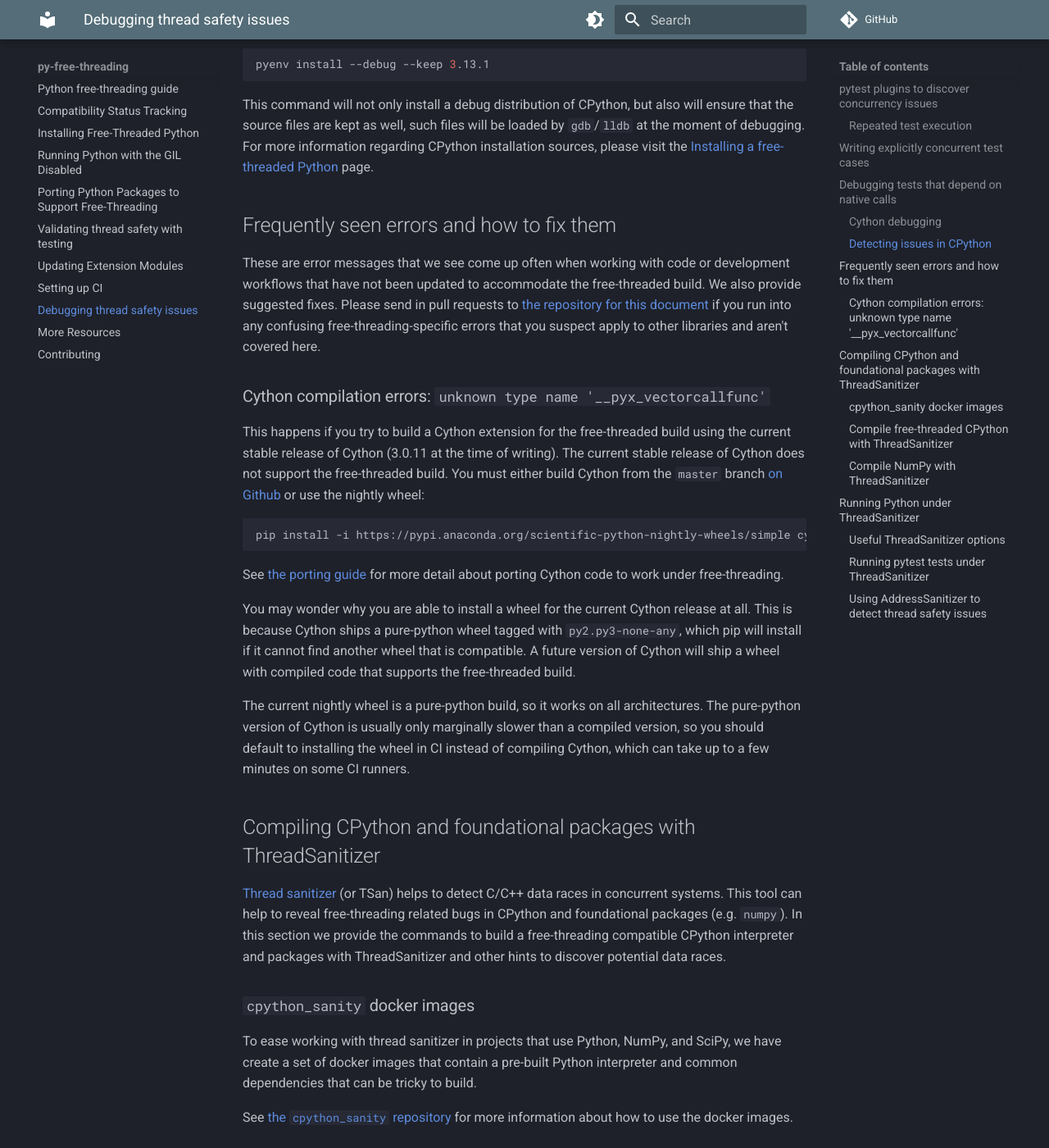
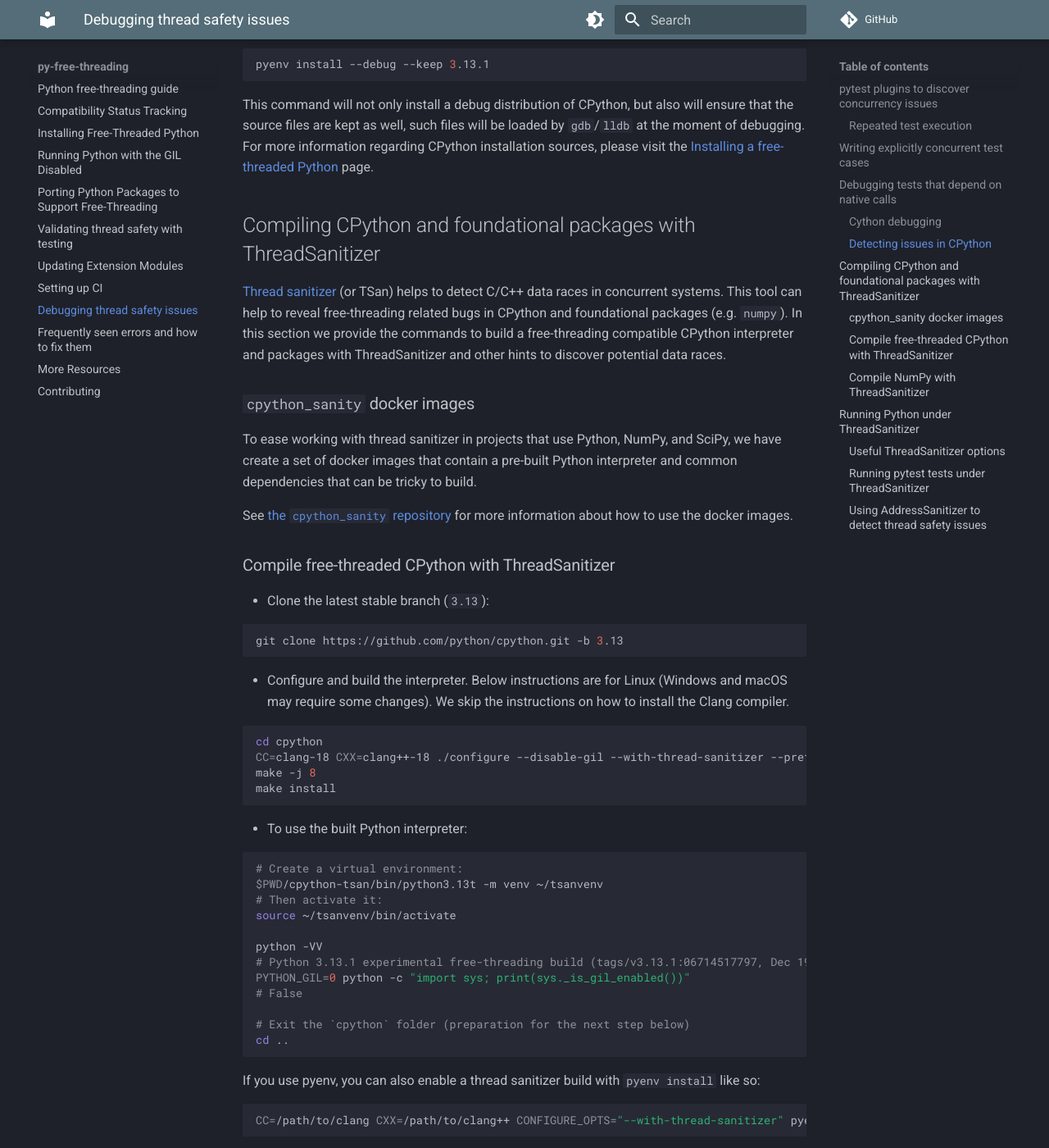
Before and after one commit to Quansight-Labs/free-threaded-compatibility, an MkDocs documentation site: the page built from docs/debugging.md, in a window 1280 px wide and 1400 px high, scrolled down 3075 px. Shown: the whole window at 82% size. Built offline with MkDocs 1.6.1 and Material for MkDocs 9.7.7, drawn with Linux system fonts in a browser that asks for light colours; comment, search, counter and statistics services are not loaded.

Commit message:
expand faq and give it its own page (#169)
Co-authored-by: Lysandros Nikolaou <lisandrosnik@gmail.com>

````diff
--- a/docs/debugging.md
+++ b/docs/debugging.md
@@ -229,43 +229,6 @@
 CPython installation sources, please visit the
 [Installing a free-threaded Python](installing_cpython.md) page.
 
-## Frequently seen errors and how to fix them
-
-These are error messages that we see come up often when working with code or
-development workflows that have not been updated to accommodate the
-free-threaded build. We also provide suggested fixes. Please send in pull
-requests to [the repository for this
-document](https://github.com/quansight-labs/free-threaded-compatibility) if you
-run into any confusing free-threading-specific errors that you suspect apply to
-other libraries and aren't covered here.
-
-### Cython compilation errors: `unknown type name '__pyx_vectorcallfunc'`
-
-This happens if you try to build a Cython extension for the free-threaded build
-using the current stable release of Cython (3.0.11 at the time of writing). The
-current stable release of Cython does not support the free-threaded build. You
-must either build Cython from the `master` branch [on
-Github](https://github.com/cython/cython) or use the nightly wheel:
-
-```bash
-pip install -i https://pypi.anaconda.org/scientific-python-nightly-wheels/simple cython
-```
-
-See [the porting guide](porting.md) for more detail about porting Cython code to
-work under free-threading.
-
-You may wonder why you are able to install a wheel for the current Cython
-release at all. This is because Cython ships a pure-python wheel tagged with
-`py2.py3-none-any`, which pip will install if it cannot find another wheel that
-is compatible. A future version of Cython will ship a wheel with compiled code
-that supports the free-threaded build.
-
-The current nightly wheel is a pure-python build, so it works on all
-architectures. The pure-python version of Cython is usually only marginally
-slower than a compiled version, so you should default to installing the wheel in
-CI instead of compiling Cython, which can take up to a few minutes on some CI
-runners.
-
 ## Compiling CPython and foundational packages with ThreadSanitizer
 
 [Thread sanitizer](https://github.com/google/sanitizers/wiki/ThreadSanitizerCppManual) (or TSan) helps
--- a/mkdocs.yml
+++ b/mkdocs.yml
@@ -31,6 +31,7 @@
   - 'porting-extensions.md'
   - 'ci.md'
   - 'debugging.md'
+  - 'faq.md'
   - 'resources.md'
   - 'contributing.md'
 
````
Also changed, not shown: docs/faq.md (added, +96 -0 lines), docs/index.md (+4 -0 lines), docs/installing_cpython.md (+5 -0 lines).
